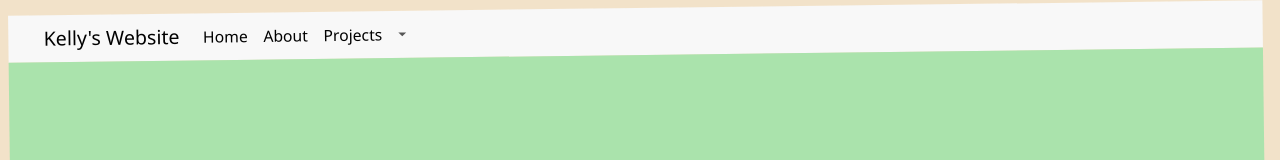
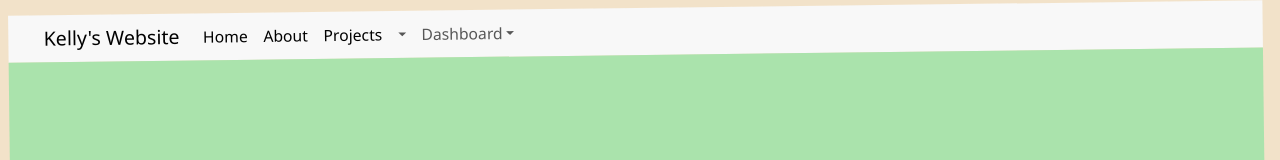
Before and after one commit to kellyyyc/personal_website, a React (Vite) app: page / in a window 1280 px wide. Shown: the top 160 px of the page. Built offline with nearby package versions, Linux system fonts and the light colour scheme.

Commit message:
tested different navbars

```diff
--- a/src/Components/ExpandButton.jsx
+++ b/src/Components/ExpandButton.jsx
@@ -5,7 +5,7 @@ import '../App.css';
 function ExpandButton({ onClick, ...props }) {
   return (
     <Box {...props}>
-      <Box id="expand-card-button" component="button" type="button" tabindex="-1"
+      <Box id="expand-card-button" component="button" type="button" tabIndex="-1"
         onClick={onClick}
         sx={{
           borderRadius: "50%",
@@ -21,8 +21,8 @@ function ExpandButton({ onClick, ...props }) {
       >
         <svg xmlns="http://www.w3.org/2000/svg" width="32" height="32" viewBox="0 0 32 32">
           <circle cx="16" cy="16" r="16" fill="#3f3f3f" />
-          <line x1="10" y1="16" x2="22" y2="16" stroke="#bbbbbb" stroke-width="2.5" stroke-linecap="round" />
-          <line x1="16" y1="10" x2="16" y2="22" stroke="#bbbbbb" stroke-width="2.5" stroke-linecap="round" />
+          <line x1="10" y1="16" x2="22" y2="16" stroke="#bbbbbb" strokeWidth="2.5" strokeLinecap="round" />
+          <line x1="16" y1="10" x2="16" y2="22" stroke="#bbbbbb" strokeWidth="2.5" strokeLinecap="round" />
         </svg>
       </Box>
     </Box>
--- a/src/Components/Navbar.jsx
+++ b/src/Components/Navbar.jsx
@@ -1,6 +1,26 @@
+import { useRef, useState } from 'react';
 import Box from '@mui/material/Box';
+import SpeedDial from '@mui/material/SpeedDial';
+import SpeedDialIcon from '@mui/material/SpeedDialIcon';
+import SpeedDialAction from '@mui/material/SpeedDialAction';
+import Button from '@mui/material/Button';
+import Menu from '@mui/material/Menu';
+import MenuItem from '@mui/material/MenuItem';
 
 function Navbar({scrollToSections}) {
+  const [ menuLeftPos, setMenuLeftPos ] = useState(0);
+  const menuRef = useRef(null);
+  const handleOpen = (event) => {
+    const rect = menuRef.current.getBoundingClientRect();
+    setMenuLeftPos(rect.left);
+    setShow(true);
+  };
+
+  const [ show, setShow ] = useState(false);
+  const handleClose = () => {
+    setShow(false);
+  };
+
   return (
     <Box id="navbar" sx={{
       height:"48px",
@@ -46,6 +66,42 @@ function Navbar({scrollToSections}) {
                   <li><a className="dropdown-item" href="/webtrack-extension">WebTrack Extension</a></li>
                 </ul>
               </li>
+              <Box component="li" className="nav-item" sx={{
+                "&:hover": {
+                  cursor: "pointer"
+                }
+              }}>
+                <li className="nav-item dropdown">
+                <span className="nav-link dropdown-toggle" role="button" data-bs-toggle="dropdown">
+                  Dashboard
+                </span>
+                <ul className="dropdown-menu">
+                  <li><a className="dropdown-item" href="/stock-tracker">Stock tracker</a></li>
+                  <li><a className="dropdown-item" href="/webtrack-extension">WebTrack Extension</a></li>
+                </ul>
+              </li>
+              </Box>
+              {/* <li className="nav-item active">
+                  <Box component="div" className="nav-link active"
+                    ref={menuRef}
+                    onMouseOver={handleOpen}
+                    onMouseLeave={handleClose}
+                  >
+                    Dashboard
+                    {
+                      <Box sx={{
+                        position: "absolute",
+                        backgroundColor: "white",
+                        top: "48px",
+                        left: `${menuLeftPos - 24}px`,
+                      }}>
+                          <MenuItem onClick={handleClose}>Profile</MenuItem>
+                          <MenuItem onClick={handleClose}>My account</MenuItem>
+                          <MenuItem onClick={handleClose}>Logout</MenuItem>
+                      </Box>
+                    }
+                  </Box>
+              </li> */}
             </ul>
           </div>
         </div>
```
